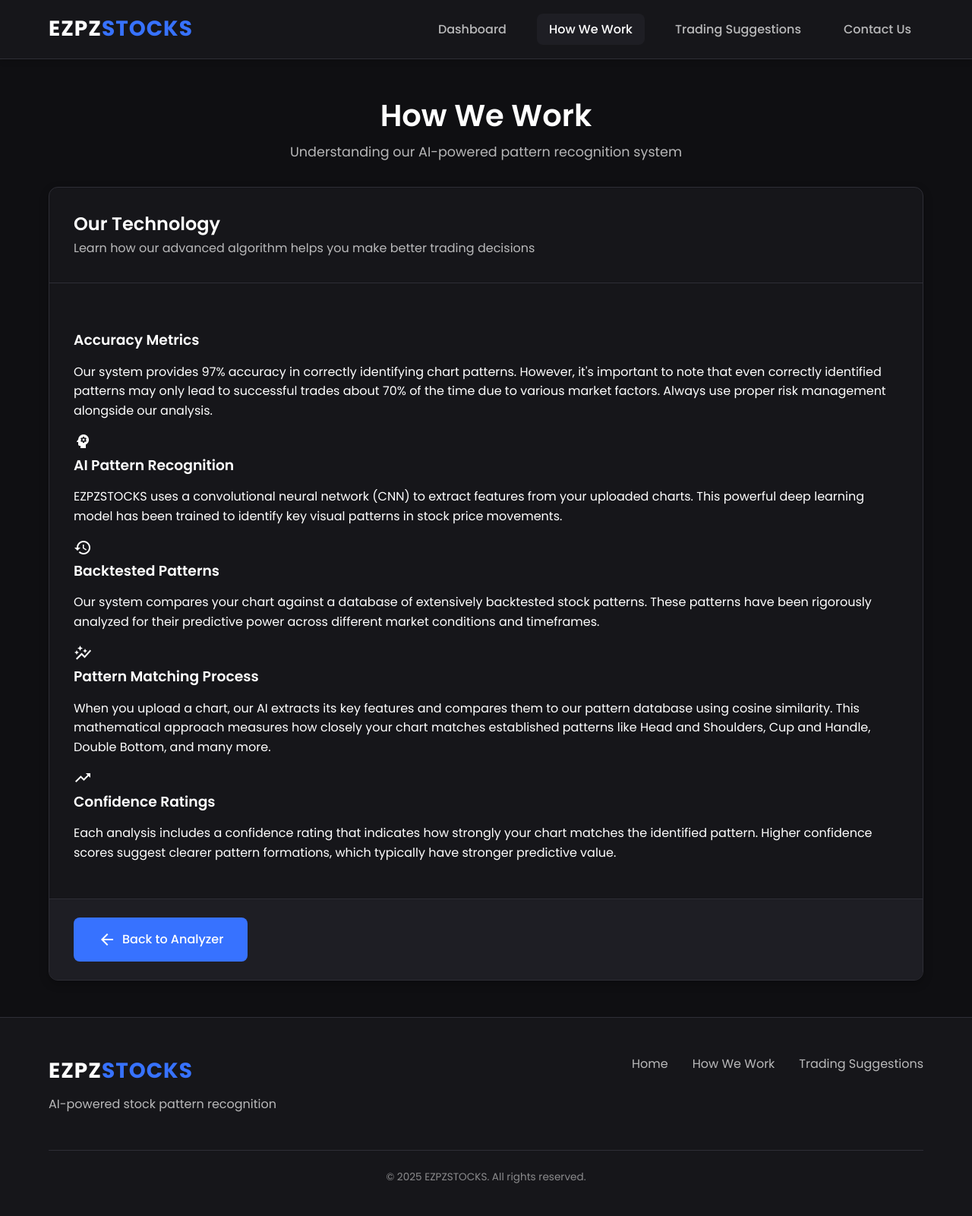
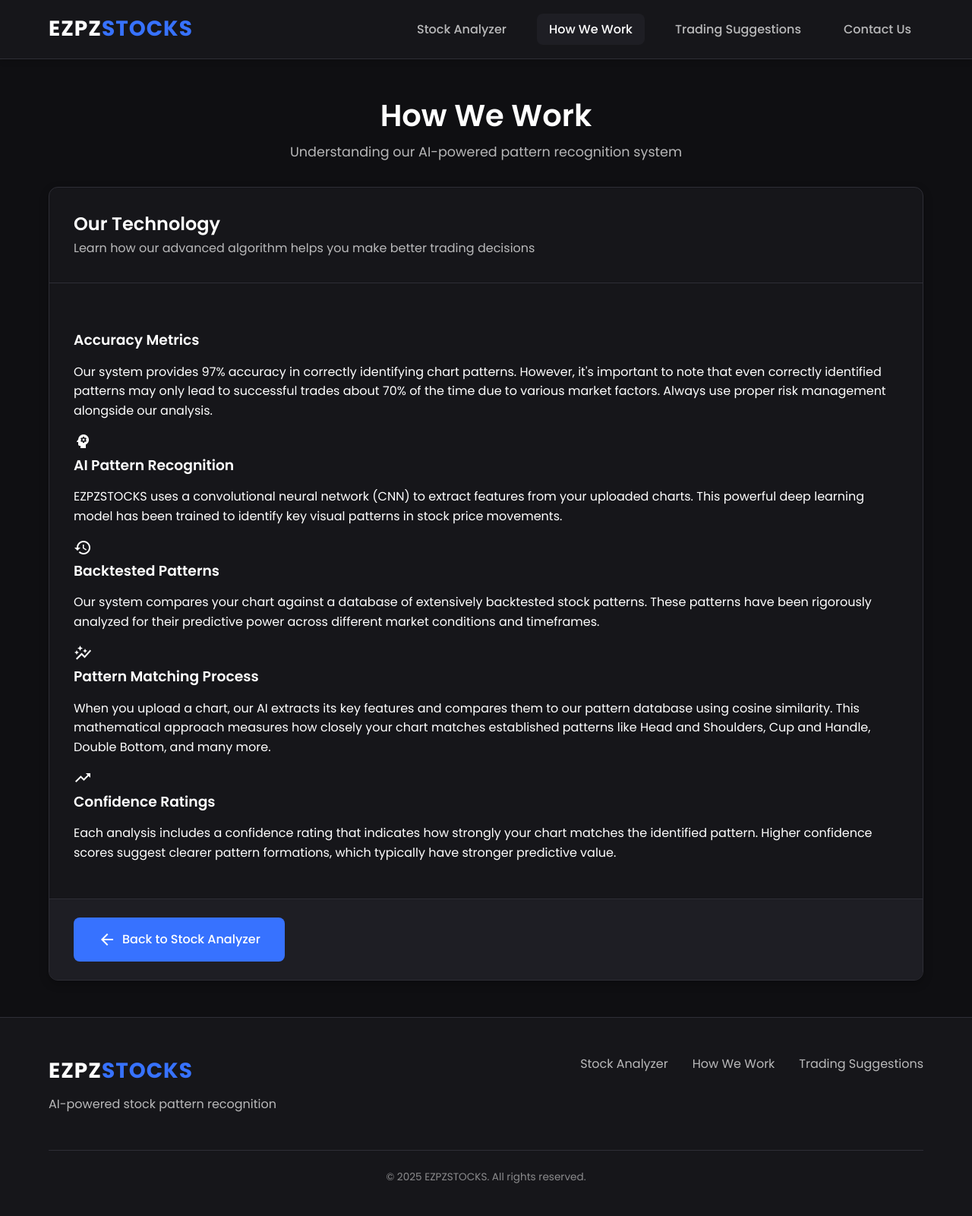
Before and after one commit to S0M3-THING/stockchartfinder, a Flask app: page /how_we_work in a window 1280 px wide. Shown: the whole page at 76% size. Run offline with Flask 3, Linux system fonts and the light colour scheme.

Commit message:
small things

```diff
--- a/static/scripts.js
+++ b/static/scripts.js
@@ -12,7 +12,15 @@ document.addEventListener("DOMContentLoaded", function() {
     const tradingSuggestionsBtn = document.getElementById("trading-suggestions-link");
     const contactUsBtn = document.getElementById("contact-us-link");
 
+    // Check if the user has visited before
+    const hasVisitedBefore = localStorage.getItem('skipWelcome') === 'true';
 
+    // Skip welcome screen if user has visited before
+    if (hasVisitedBefore && welcomeScreen && mainContent) {
+        welcomeScreen.style.display = "none";
+        mainContent.classList.remove("hidden");
+        mainContent.style.opacity = "1";
+    }
 
     if (contactUsBtn) {
         contactUsBtn.addEventListener("click", function(e) {
@@ -25,11 +33,14 @@ document.addEventListener("DOMContentLoaded", function() {
     initializeUI();
 
     // File selection button
+    if (fileSelectBtn) {
         fileSelectBtn.addEventListener("click", () => {
             input.click();
         });
+    }
 
     // Drag and drop events
+    if (dropArea) {
         dropArea.addEventListener("dragover", (event) => {
             event.preventDefault();
             dropArea.classList.add("drag-over");
@@ -48,12 +59,19 @@ document.addEventListener("DOMContentLoaded", function() {
                 handleImagePreview({ target: input });
             }
         });
+    }
 
     // File input change
+    if (input) {
         input.addEventListener("change", handleImagePreview);
+    }
 
     // Welcome screen transition
+    if (enterSiteBtn) {
         enterSiteBtn.addEventListener("click", function() {
+            // Set flag in localStorage
+            localStorage.setItem('skipWelcome', 'true');
+
             welcomeScreen.style.opacity = "0";
             setTimeout(() => {
                 welcomeScreen.style.display = "none";
@@ -64,22 +82,32 @@ document.addEventListener("DOMContentLoaded", function() {
                 }, 50);
             }, 500);
         });
+    }
 
     // Navigation
+    if (howWeWorkBtn) {
         howWeWorkBtn.addEventListener("click", function(e) {
             e.preventDefault();
             navigateTo("/how_we_work");
         });
+    }
 
+    if (tradingSuggestionsBtn) {
         tradingSuggestionsBtn.addEventListener("click", function(e) {
             e.preventDefault();
             navigateTo("/trading_suggestions");
         });
+    }
 
-    // Apply initial styles
+    // Apply initial styles if elements exist
+    if (mainContent && !hasVisitedBefore) {
         mainContent.style.opacity = "0";
         mainContent.style.transition = "opacity 0.5s ease";
+    }
+
+    if (welcomeScreen && !hasVisitedBefore) {
         welcomeScreen.style.transition = "opacity 0.5s ease";
+    }
 });
 
 function initializeUI() {
@@ -267,6 +295,9 @@ function showNotification(type, title, message) {
 }
 
 function navigateTo(url) {
+    // Set flag in localStorage before navigating
+    localStorage.setItem('skipWelcome', 'true');
+
     // Optional: add a fade-out transition before navigation
     document.body.style.opacity = "0";
     setTimeout(() => {
--- a/templates/frontend.html
+++ b/templates/frontend.html
@@ -38,7 +38,7 @@
             <div class="container">
                 <div class="logo">EZPZ<span>STOCKS</span></div>
                 <div class="nav-links">
-                    <a href="/" class="active">Dashboard</a>
+                    <a href="/" class="active">Stock Analyzer</a>
                     <a href="/how_we_work" id="how-we-work-link">How We Work</a>
                     <a href="/trading_suggestions" id="trading-suggestions-link">Trading Suggestions</a>
                     <a href="#" id="contact-us-link">Contact Us</a>
@@ -128,7 +128,7 @@
                         <p>AI-powered stock pattern recognition</p>
                     </div>
                     <div class="footer-links">
-                        <a href="/">Home</a>
+                        <a href="/">Stock Analyzer</a>
                         <a href="/how_we_work">How We Work</a>
                         <a href="/trading_suggestions">Trading Suggestions</a>
                     </div>
--- a/templates/how_we_work.html
+++ b/templates/how_we_work.html
@@ -13,7 +13,7 @@
         <div class="container">
             <div class="logo">EZPZ<span>STOCKS</span></div>
             <div class="nav-links">
-                <a href="/">Dashboard</a>
+                <a href="/">Stock Analyzer</a>
                 <a href="/how_we_work" class="active">How We Work</a>
                 <a href="/trading_suggestions">Trading Suggestions</a>
                 <a href="#" id="contact-us-link">Contact Us</a>
@@ -70,7 +70,7 @@
             <div class="card-footer">
                 <a href="/" class="btn btn-primary">
                     <span class="material-icons">arrow_back</span>
-                    Back to Analyzer
+                    Back to Stock Analyzer
                 </a>
             </div>
         </div>
@@ -84,7 +84,7 @@
                     <p>AI-powered stock pattern recognition</p>
                 </div>
                 <div class="footer-links">
-                    <a href="/">Home</a>
+                    <a href="/">Stock Analyzer</a>
                     <a href="/how_we_work">How We Work</a>
                     <a href="/trading_suggestions">Trading Suggestions</a>
                 </div>
--- a/templates/trading_suggestions.html
+++ b/templates/trading_suggestions.html
@@ -13,7 +13,7 @@
         <div class="container">
             <div class="logo">EZPZ<span>STOCKS</span></div>
             <div class="nav-links">
-                <a href="/">Dashboard</a>
+                <a href="/">Stock Analyzer</a>
                 <a href="/how_we_work">How We Work</a>
                 <a href="/trading_suggestions" class="active">Trading Suggestions</a>
                 <a href="#" id="contact-us-link">Contact Us</a>
@@ -88,7 +88,7 @@
             <div class="card-footer">
                 <a href="/" class="btn btn-primary" onclick="localStorage.setItem('skipWelcome', 'true');">
                     <span class="material-icons">arrow_back</span>
-                    Back to Analyzer
+                    Back to Stock Analyzer
                 </a>
             </div>
         </div>
@@ -102,7 +102,7 @@
                     <p>AI-powered stock pattern recognition</p>
                 </div>
                 <div class="footer-links">
-                    <a href="/">Home</a>
+                    <a href="/">Stock Analyzer</a>
                     <a href="/how_we_work">How We Work</a>
                     <a href="/trading_suggestions">Trading Suggestions</a>
                 </div>
```
Lines whose indentation alone changed are shown as unchanged.
